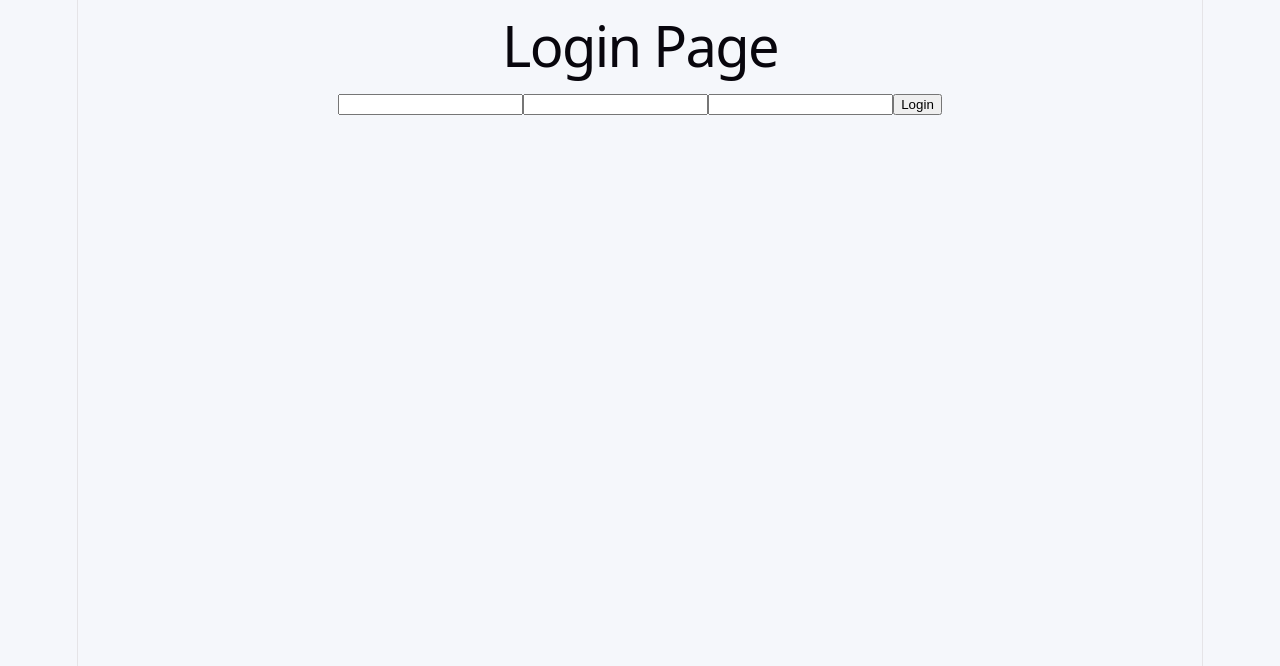
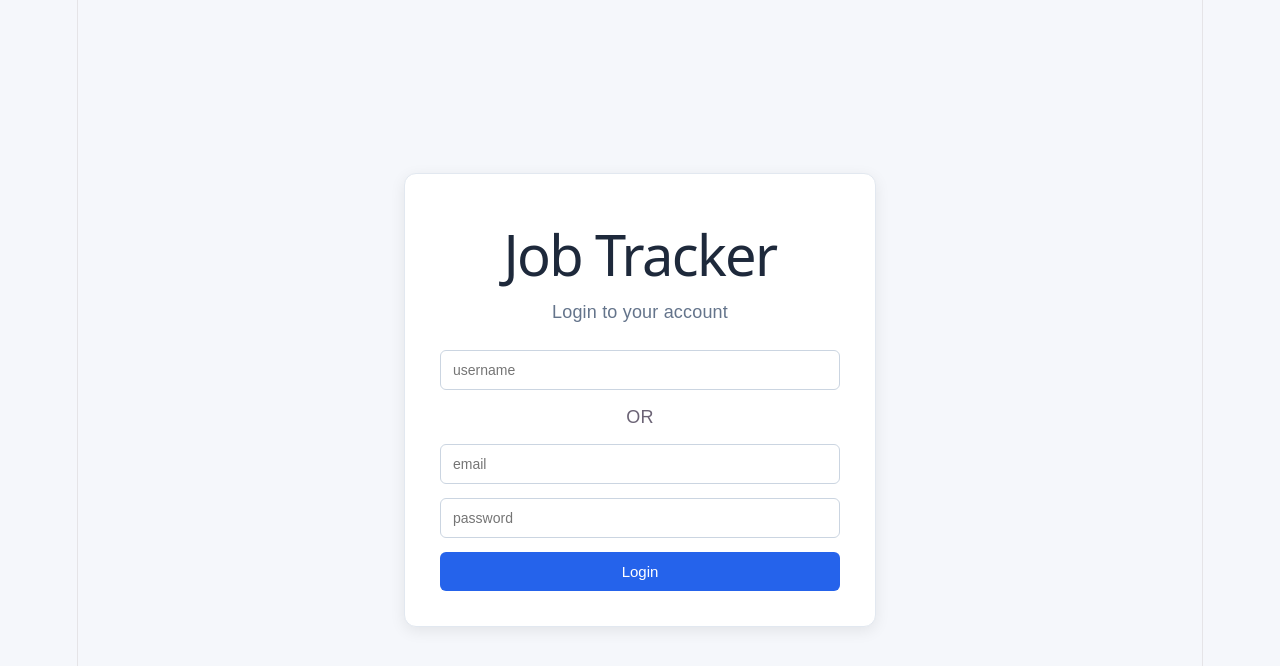
Before and after one commit to adithya2809/Project-Job-application-Tracker, a React (Vite) app in the folder react-frontend/: page / in a window 1280 px wide. Shown: the top 666 px of the page. Built offline with nearby package versions, Linux system fonts and the light colour scheme.

Commit message:
feat: enhance login page layout with new styling and structure

```diff
--- a/react-frontend/src/App.css
+++ b/react-frontend/src/App.css
@@ -263,3 +263,82 @@ body{
     display: block;
     margin-bottom: 5px;
 }
+
+.login-page{
+  min-height: 100vh;
+  display: flex;
+  justify-content: center;
+  align-items: center;
+  background: #f5f7fb;
+
+}
+
+.login-card{
+  width: 100%;
+  max-width: 400px;
+  padding: 35px;
+  background: white;
+  border: 1px solid #e2e8f0;
+  border-radius: 12px;
+  box-shadow: 0 4px 15px rgba(0, 0, 0, 0.08);
+}
+
+.login-card h1 {
+    text-align: center;
+    color: #1e293b;
+}
+
+.login-subtitle {
+    text-align: center;
+    color: #64748b;
+    margin-bottom: 25px;
+
+}
+
+.login-card form {
+    display: flex;
+    flex-direction: column;
+    gap: 14px;
+}
+
+.login-card input {
+    box-sizing: border-box;
+    width: 100%;
+    padding: 11px 12px;
+    border: 1px solid #cbd5e1;
+    border-radius: 6px;
+    font-size: 14px;
+    background-color: white;
+}
+
+.login-card input:focus {
+    outline: none;
+    border-color: #2563eb;
+    background-color: white;
+    color: black;
+}
+
+.login-card button {
+    padding: 11px;
+    border: none;
+    border-radius: 6px;
+    background: #2563eb;
+    color: white;
+    font-size: 15px;
+    cursor: pointer;
+}
+
+.login-card button:hover {
+    opacity: 0.9;
+}
+
+.login-card button:disabled {
+    opacity: 0.6;
+    cursor: not-allowed;
+}
+
+.login-error {
+    margin: 0;
+    color: #dc2626;
+    font-size: 14px;
+}
--- a/react-frontend/src/login.jsx
+++ b/react-frontend/src/login.jsx
@@ -26,7 +26,6 @@ function Login(){
 
     async function handleSubmit(event){
         event.preventDefault();
-        setMessage("");
         setLoginError("");
         setLoginLoading(true);
 
@@ -58,18 +57,27 @@ function Login(){
     }
 
 return (
-    <>
-    <h1>Login Page</h1>
+
+    <div className="login-page">
+        <div className="login-card">
+    <h1>Job Tracker</h1>
+    <p className="login-subtitle">Login to your account</p>
     <form onSubmit={handleSubmit}>
-    <input type="text" name="user_name" value={formData.user_name}
+    <input className="username_input" type="text" name="user_name" value={formData.user_name} placeholder="username"
         onChange={handleChange}/>
-    <input type="email" name="email" value={formData.email}
+        <p className="or-b/w-username and email">OR</p>
+    <input type="email" placeholder="email" name="email" value={formData.email}
         onChange={handleChange}/>
-    <input type="password" name="password" value={formData.password}
+    <input type="password" name="password"  placeholder="password" value={formData.password}
         onChange={handleChange}/>
+
+        {loginError&&(
+            <p className="login-error">{loginError}</p>
+        )}
     <button type="submit" disabled={loginLoading}>{loginLoading?"logging in...":"Login"}</button>
     </form>
-    </>
+    </div>
+    </div>
 )
 }
 export default Login;
```
